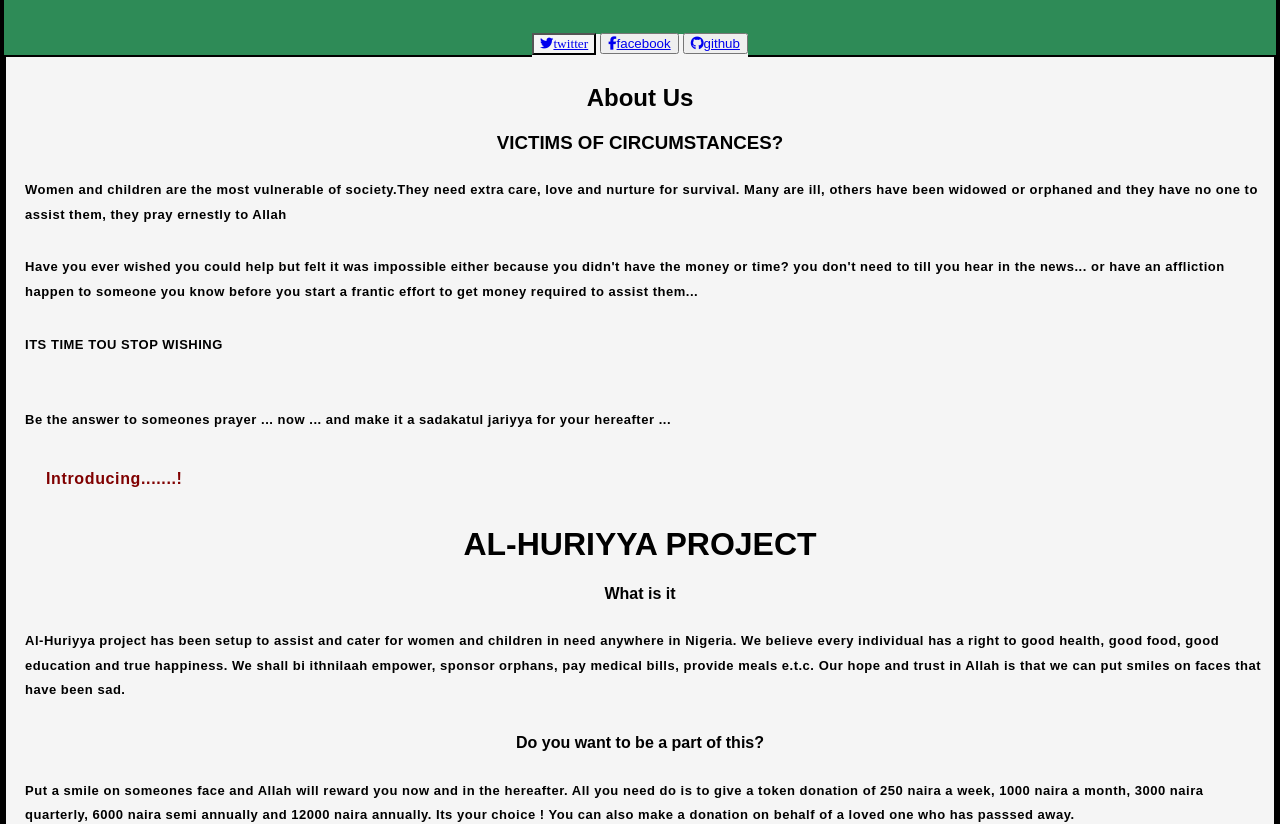
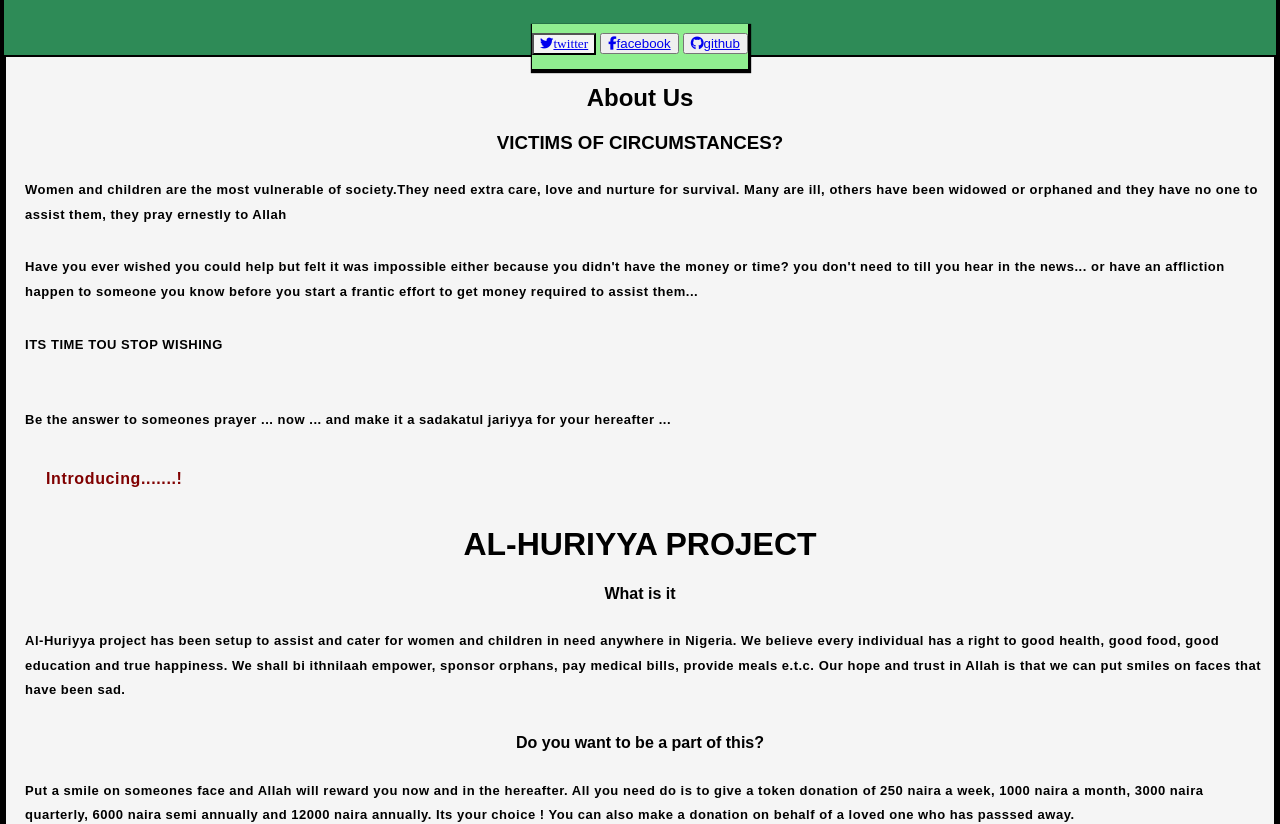
Before and after one commit to mcube25/AL-HURIYYA-CHARITY, a plain HTML site: page huriya.html in a window 1280 px wide. Shown: the part 995-1819 px from the top of the page. Drawn offline with nearby package versions, Linux system fonts and the light colour scheme.

Commit message:
social-icons

```diff
--- a/hurriya.css
+++ b/hurriya.css
@@ -318,6 +318,12 @@ fieldset.search {
     background:none;
     outline: none;
 }
+  .social-icons {
+    padding-top: 10px;
+    padding-bottom: 18px;
+    box-shadow: 1px 2px 1px 2px;
+    background-color: lightgreen
+  }
 .search input.box:focus {
     background: none;
     outline: none;
```
